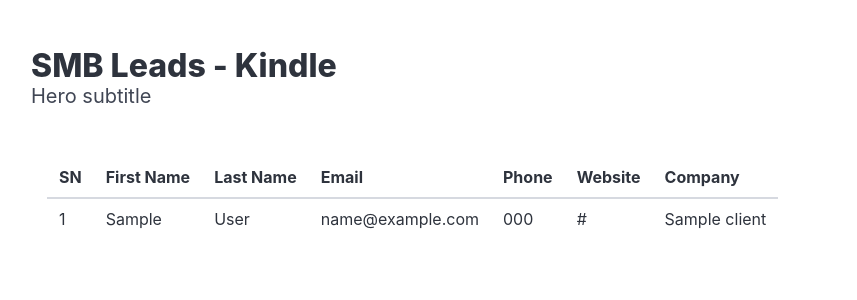
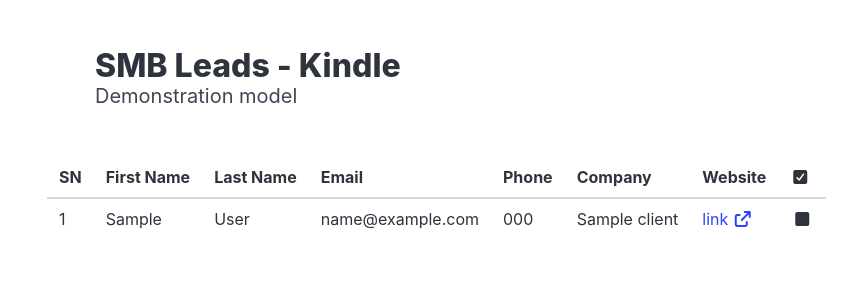
Before and after one commit to blinkdeploys/kindle-django, a Django app: template lead/templates/lead/kindle_lead_list.html in a window 1280 px wide. Shown: the top 300 px of the page, without its empty margins (17-874 px from the left). Run offline with Django 4.2, Linux system fonts and the light colour scheme; the template is opened without the code that fills it: most values are stand-ins (such as "Sample title", 1, 10 or a date in 2020); data that the repository does not hold is empty; parts of the project's set-up code (start-up, migrations or seed data) failed here and were passed over; some libraries are stand-ins or nearby versions.

Commit message:
sample model template touch up

```diff
--- a/install/lead/templates/lead/kindle_lead_list.html
+++ b/install/lead/templates/lead/kindle_lead_list.html
@@ -4,18 +4,17 @@
     <meta charset="UTF-8" />
     <meta name="viewport" content="width=device-width, initial-scale=1.0" />
     <link rel="stylesheet" href="https://cdn.jsdelivr.net/npm/bulma@1.0.4/css/bulma.min.css">
-    <title>Kindle Leads</title>
+    <link rel="stylesheet" href="https://cdnjs.cloudflare.com/ajax/libs/font-awesome/7.0.1/css/all.min.css" integrity="sha512-2SwdPD6INVrV/lHTZbO2nodKhrnDdJK9/kg2XD1r9uGqPo1cUbujc+IYdlYdEErWNu69gVcYgdxlmVmzTWnetw==" crossorigin="anonymous" referrerpolicy="no-referrer" />    <title>Kindle Leads</title>
 </head>
 <body>
-    <section class="hero">
+    <section class="container hero">
         <div class="hero-body">
             <p class="title">SMB Leads - Kindle</p>
-            <p class="subtitle">Hero subtitle</p>
+            <p class="subtitle">Demonstration model</p>
         </div>
     </section>
     <section class="container is-widescreen">
         <div class="relative overflow-x-auto shadow-md sm:rounded-lg">
-            <!-- w-full text-sm text-left rtl:text-right text-gray-500 dark:text-gray-400 -->
             <div class="table-container">
                 <table class="table is-striped">
                     <thead class="text-xs text-gray-700 uppercase bg-gray-50 dark:bg-gray-700 dark:text-gray-400">
@@ -25,8 +24,11 @@
                             <th>Last Name</th>
                             <th>Email</th>
                             <th>Phone</th>
+                            <th>Company</th>
                             <th>Website</th>
-                            <th>Company</th>
+                            <th>
+                                <i class="fas fa-check-square"></i>
+                            </th>
                             <!-- <th>Created At</th> -->
                         </tr>
                     </thead>
@@ -37,8 +39,15 @@
                         <td>{{ client.last_name }}</td>
                         <td>{{ client.email }}</td>
                         <td>{{ client.phone }}</td>
-                        <td>{{ client.website }}</td>
                         <td>{{ client.company_name }}</td>
+                        <td><a href="{{ client.website }}" target="new">link <i class="fas fa-regular fa-external-link"></i></a></td>
+                        <td>
+                            <div class="icon-text">
+                                <span class="icon {% if client.is_active %}has-text-success{% endif %}">
+                                    <i class="fas {% if client.is_active %}fa-check-square{% else %}fa-square{% endif %}"></i>
+                                </span>
+                            </div>
+                        </td>
                         <!-- <td>{{ client.created_at }}</td> -->
                     </tr>
                     {% empty %}
```
Also changed, not shown: lead/templates/lead/kindle_lead_list.html (+17 -6 lines).
